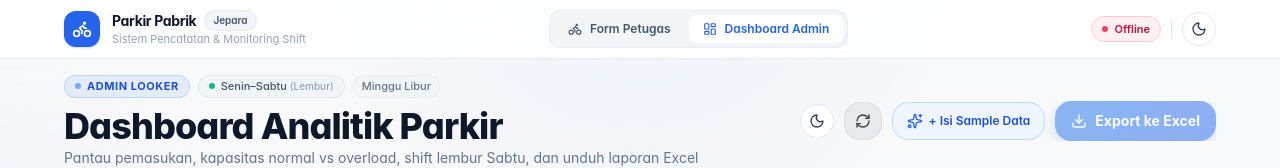
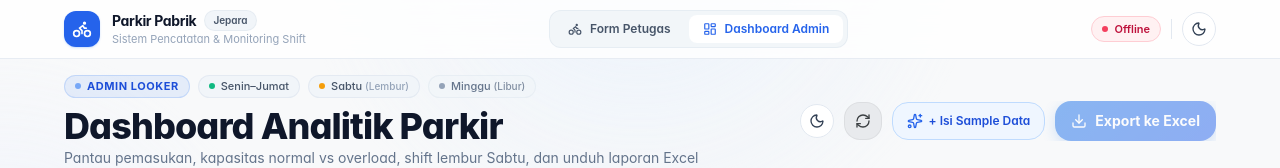
Before and after one commit to arhaqx/catatan-parkir, a React (Vite) app in the folder frontend/: page /admin in a window 1280 px wide. Shown: the top 168 px of the page. Built offline with nearby package versions, Linux system fonts and the light colour scheme; no server answers.

Commit message:
style(admin): update operational chips to Senin-Jumat, Sabtu (Lembur), Minggu (Libur)

```diff
--- a/frontend/src/components/AdminDashboard.jsx
+++ b/frontend/src/components/AdminDashboard.jsx
@@ -495,11 +495,17 @@ const AdminDashboard = () => {
 
             <div className="inline-flex items-center gap-1.5 px-2.5 py-0.5 rounded-full text-[11px] font-medium text-slate-600 dark:text-slate-300 bg-slate-100 dark:bg-white/5 border border-slate-200/80 dark:border-white/10 whitespace-nowrap shrink-0">
               <span className="w-1.5 h-1.5 rounded-full bg-emerald-500 shrink-0" />
-              <span>Senin–Sabtu <span className="text-slate-400 dark:text-slate-500 text-[10px]">(Lembur)</span></span>
+              <span>Senin–Jumat</span>
             </div>
 
-            <span className="inline-flex items-center px-2 py-0.5 rounded-full text-[10px] sm:text-[11px] font-medium text-slate-500 dark:text-slate-400 bg-slate-100/60 dark:bg-white/5 border border-slate-200/60 dark:border-white/10 whitespace-nowrap shrink-0">
-              Minggu Libur
+            <div className="inline-flex items-center gap-1.5 px-2.5 py-0.5 rounded-full text-[11px] font-medium text-slate-600 dark:text-slate-300 bg-slate-100 dark:bg-white/5 border border-slate-200/80 dark:border-white/10 whitespace-nowrap shrink-0">
+              <span className="w-1.5 h-1.5 rounded-full bg-amber-500 shrink-0" />
+              <span>Sabtu <span className="text-slate-400 dark:text-slate-500 text-[10px]">(Lembur)</span></span>
+            </div>
+
+            <span className="inline-flex items-center gap-1.5 px-2.5 py-0.5 rounded-full text-[10px] sm:text-[11px] font-medium text-slate-500 dark:text-slate-400 bg-slate-100/60 dark:bg-white/5 border border-slate-200/60 dark:border-white/10 whitespace-nowrap shrink-0">
+              <span className="w-1.5 h-1.5 rounded-full bg-slate-400 dark:bg-slate-600 shrink-0" />
+              <span>Minggu <span className="text-[10px] opacity-80">(Libur)</span></span>
             </span>
           </div>
 
```
